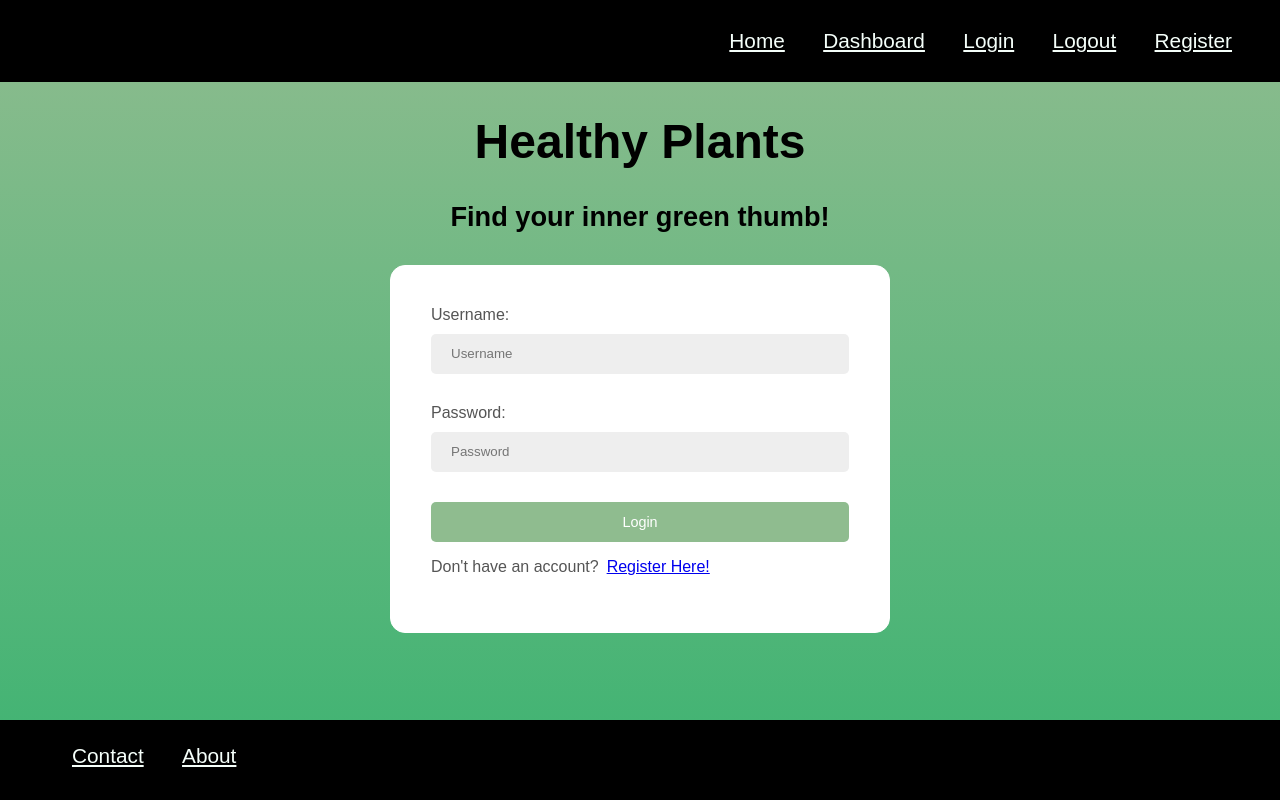
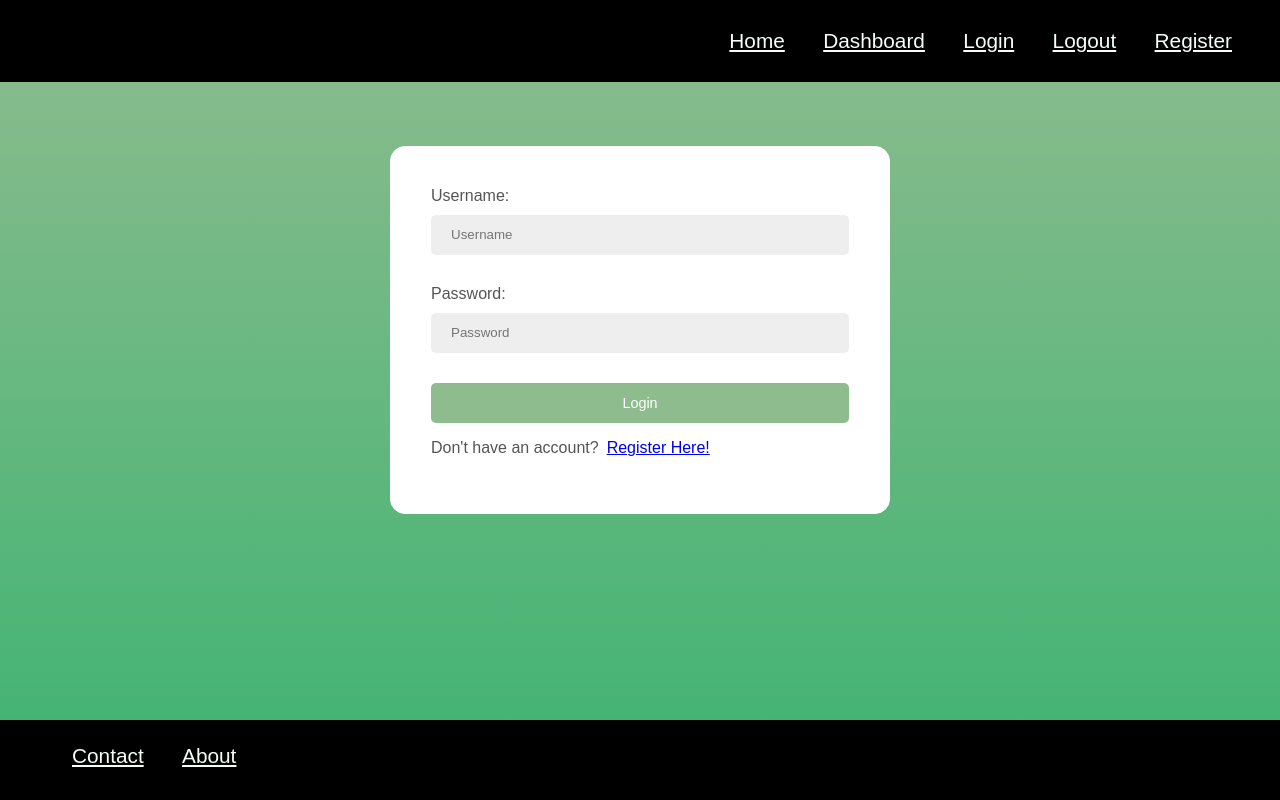
Before and after one commit to dconley1212/unit4buildweekproject, a React (Create React App) app in the folder client/: page /login in a window 1280 px wide. Before the commit this address led to /. Built offline with nearby package versions, Linux system fonts and the light colour scheme.

Commit message:
fixed the positioning for the login component within the app component

```diff
--- a/client/src/Components/App.js
+++ b/client/src/Components/App.js
@@ -63,7 +63,7 @@ const StyledSlogan = styled.h2`
   align-items: center;
   font-size: 1.7rem;
   color: #000000;
-  margin: 1rem;
+  margin: 0.2rem;
 `;
 
 const StyledFooter = styled.footer`
@@ -116,14 +116,14 @@ function App() {
           <GlobalStyle />
           <Dashboard />
         </PrivateRoute>
-        <PrivateRoute path="/register">
+        <Route path="/register">
           <GlobalStyle />
           <Register />
-        </PrivateRoute>
-        <PrivateRoute path="/login">
+        </Route>
+        <Route path="/login">
           <GlobalStyle />
           <Login />
-        </PrivateRoute>
+        </Route>
         <Route exact path="/">
           <GlobalStyle />
           <StyledTitle>Healthy Plants</StyledTitle>
--- a/client/src/Components/Contact.js
+++ b/client/src/Components/Contact.js
@@ -21,8 +21,7 @@ const Contact = () => {
     <StyledContactContainer>
       <StyledContactTitle>Questions? Something went wrong?</StyledContactTitle>
       <StyledContactParagraphs>
-        Contact Dave Conley, who is the Lead Developer and idiot that made this
-        app.
+        Contact Dave Conley, who is the Lead Developer.
       </StyledContactParagraphs>
       <StyledContactParagraphs>
         Email: dconley1989@gmail.com
--- a/client/src/Components/Login.js
+++ b/client/src/Components/Login.js
@@ -17,10 +17,12 @@ const sharedStyles = css`
 `;
 
 const StyledFormWrapper = styled.div`
+  /* position: relative;
+  top: -4rem; */
   display: flex;
   justify-content: center;
   align-items: center;
-  height: 50vh;
+  height: 100%;
   padding: 0 10px;
 `;
 const StyledForm = styled.form`
@@ -28,6 +30,7 @@ const StyledForm = styled.form`
   flex-direction: column;
   width: 100%;
   max-width: 500px;
+  margin: 4rem;
   padding: 40px;
   background-color: #fff;
   border-radius: 15px;
```
